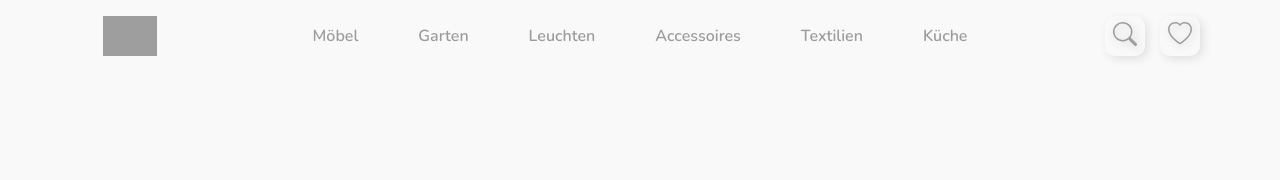
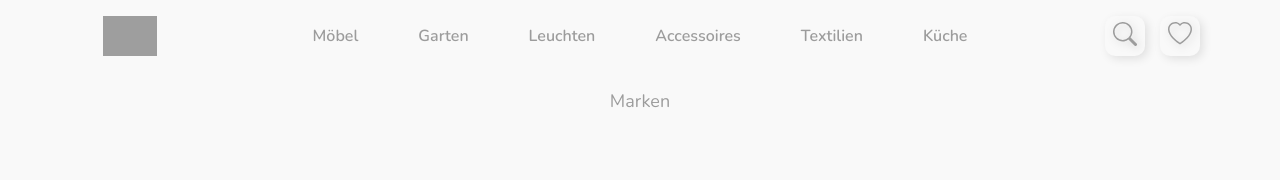
Before and after one commit to furkancgrtkn/moebel, a Next.js app: page /marken in a window 1280 px wide. Before the commit this address had no page. Shown: the top 180 px of the page. Built offline with nearby package versions, Linux system fonts and the light colour scheme; grey boxes are pictures that could not be loaded.

Commit message:
feat: marken.

```diff
--- /dev/null
+++ b/pages/marken.js
@@ -0,0 +1,26 @@
+import React from "react";
+import styled from "styled-components";
+import GlobalHeader from "../components/GlobalHeader";
+import Layout from "../components/Layout/Layout";
+const Container = styled.div`
+  width: 100%;
+  max-width: 1246px;
+  padding: 0 10px;
+  display: flex;
+  flex-direction: column;
+  align-items: center;
+  margin: auto;
+  min-height: calc(100vh - 195px);
+`;
+
+function Marken() {
+  return (
+    <Layout>
+      <Container>
+        <GlobalHeader value="Marken" />
+      </Container>
+    </Layout>
+  );
+}
+
+export default Marken;
```
